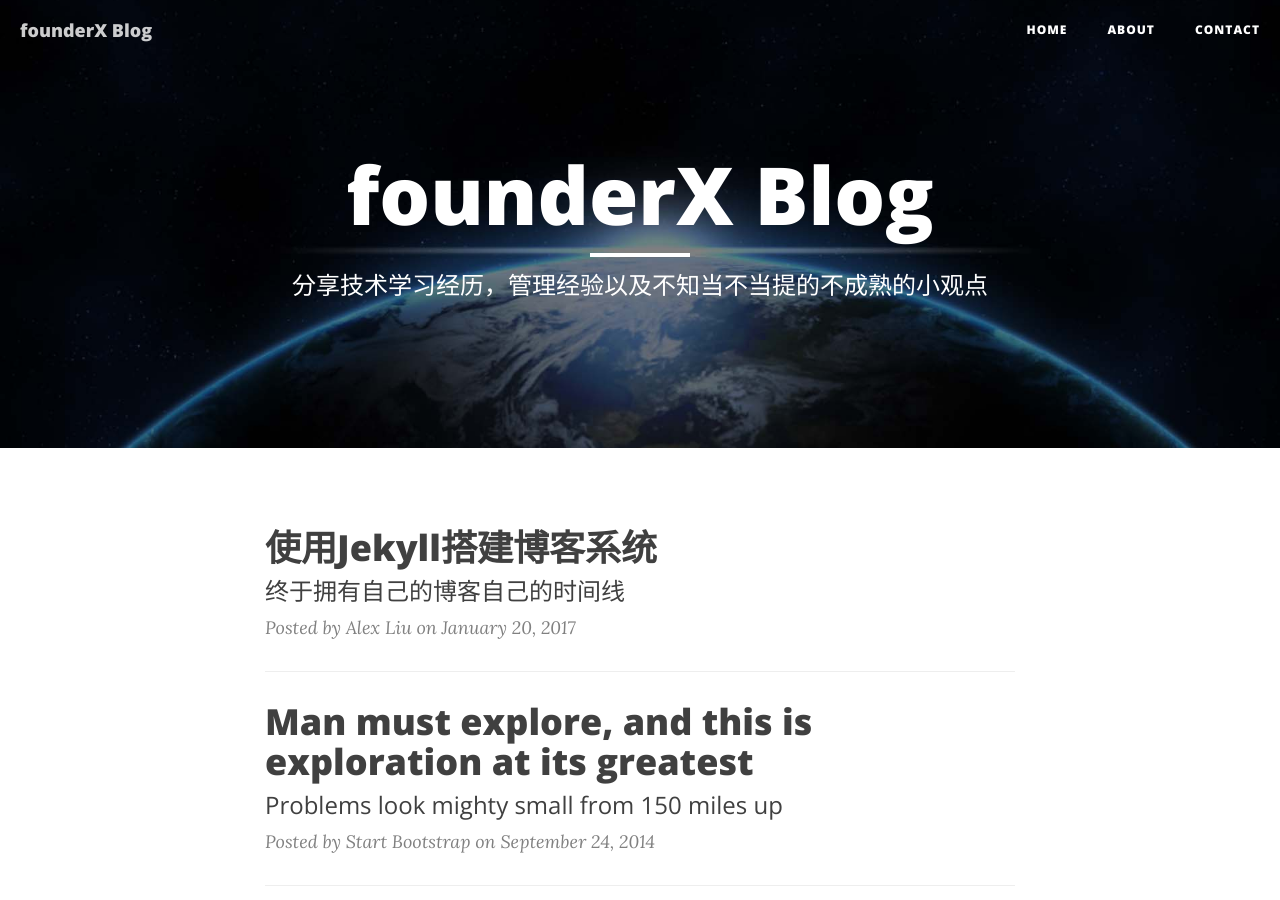
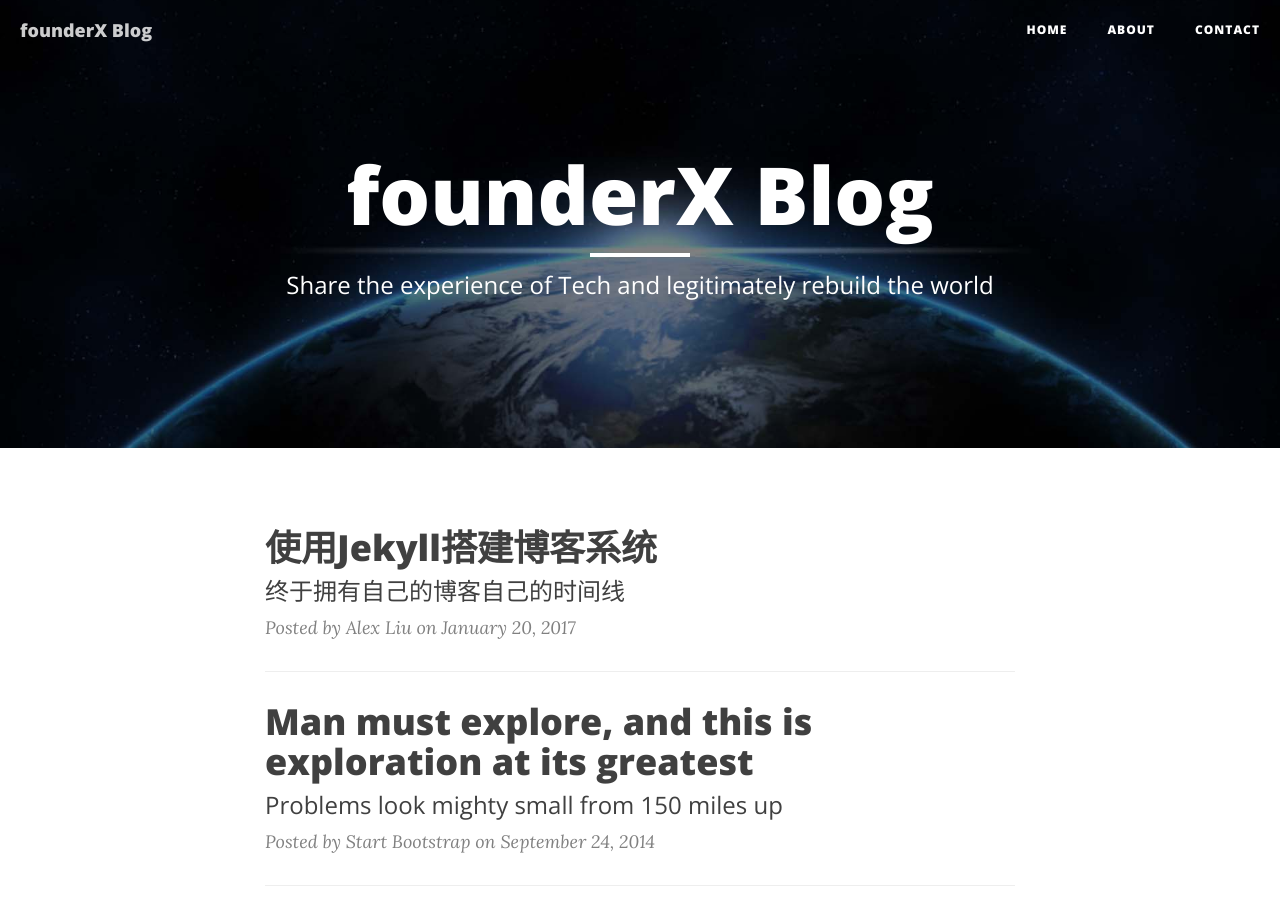
Before and after one commit to founderx4/founderx4.github.io, a Jekyll site: the page built from index.html, in a window 1280 px wide and 900 px high. Built offline with Jekyll 4.4.1, drawn with Linux system fonts in a browser that asks for light colours; nearby versions of some CDN libraries; the list of posts is cut into pages by our own code.

Commit message:
update the description

```diff
--- a/index.html
+++ b/index.html
@@ -1,6 +1,6 @@
 ---
 layout: page
-description: "分享技术学习经历，管理经验以及不知当不当提的不成熟的小观点"
+description: "Share the experience of Tech and legitimately rebuild the world"
 ---
 
 {% for post in paginator.posts %}
```
